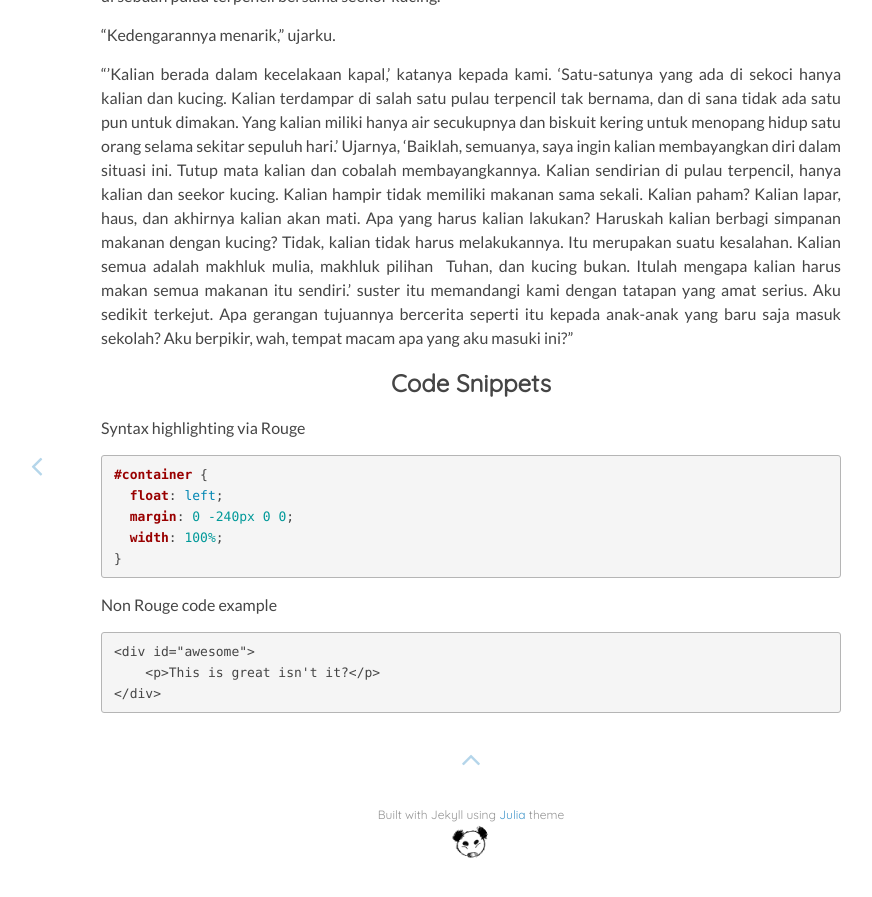
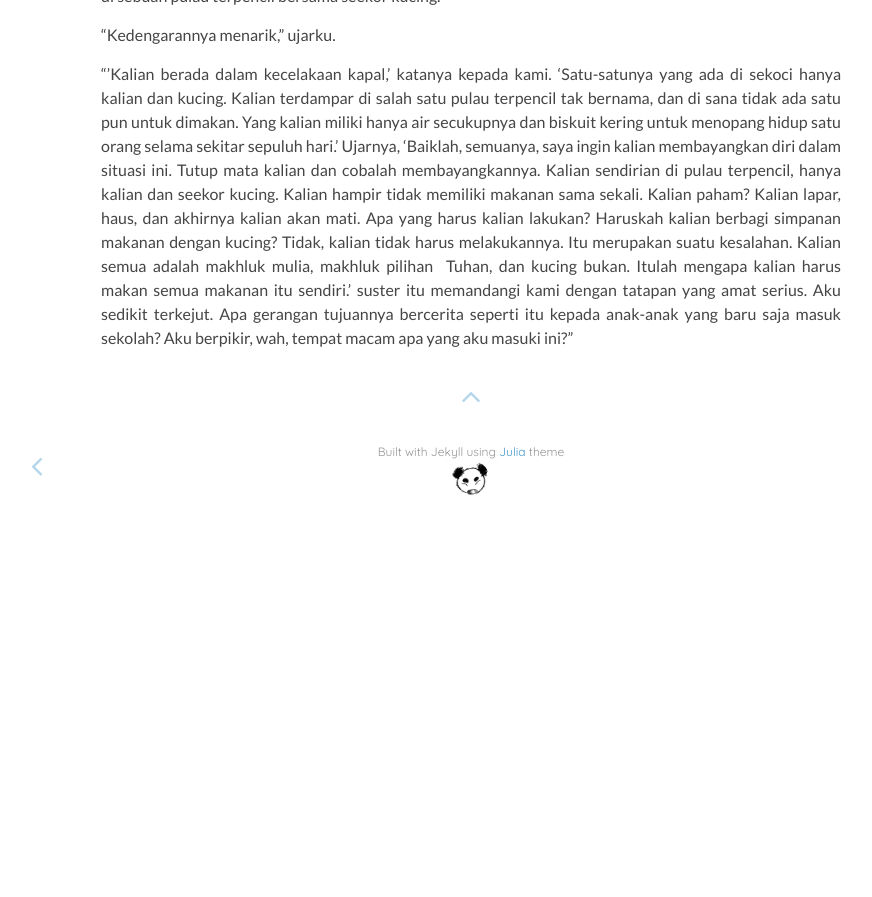
Before and after one commit to armandioalif/ennui, a Jekyll site: the page built from _posts/2018-4-8-kucing-pemakan-manusia.md, in a window 1280 px wide and 900 px high, scrolled down 2290 px. Shown: the top 897 px of the window, without its empty margins (169-1041 px from the left). Built offline with Jekyll 4.4.1, drawn with Linux system fonts in a browser that asks for light colours; nearby versions of some CDN libraries; our own code applies the rules of GitHub Pages for plain Markdown files; comment, search, counter and statistics services are not loaded; after the commit the page ends 2827 px from its top, so only the background shows below that.

Commit message:
Update 2018-4-8-kucing-pemakan-manusia.md

````diff
--- a/_posts/2018-4-8-kucing-pemakan-manusia.md
+++ b/_posts/2018-4-8-kucing-pemakan-manusia.md
@@ -51,21 +51,3 @@ Izumi tidak tertawa. Ia menghisap rokok dan mengeluarkan asapnya dengan sangat p
 “Kedengarannya menarik,” ujarku.
 
 “’Kalian berada dalam kecelakaan kapal,’ katanya kepada kami. ‘Satu-satunya yang ada di sekoci hanya kalian dan kucing. Kalian terdampar di salah satu pulau terpencil tak bernama, dan di sana tidak ada satu pun untuk dimakan. Yang kalian miliki hanya air secukupnya dan biskuit kering untuk menopang hidup satu orang selama sekitar sepuluh hari.’ Ujarnya, ‘Baiklah, semuanya, saya ingin kalian membayangkan diri dalam situasi ini. Tutup mata kalian dan cobalah membayangkannya. Kalian sendirian di pulau terpencil, hanya kalian dan seekor kucing. Kalian hampir tidak memiliki makanan sama sekali. Kalian paham? Kalian lapar, haus, dan akhirnya kalian akan mati. Apa yang harus kalian lakukan? Haruskah kalian berbagi simpanan makanan dengan kucing? Tidak, kalian tidak harus melakukannya. Itu merupakan suatu kesalahan. Kalian semua adalah makhluk mulia, makhluk pilihan  Tuhan, dan kucing bukan. Itulah mengapa kalian harus makan semua makanan itu sendiri.’ suster itu memandangi kami dengan tatapan yang amat serius. Aku sedikit terkejut. Apa gerangan tujuannya bercerita seperti itu kepada anak-anak yang baru saja masuk sekolah? Aku berpikir, wah, tempat macam apa yang aku masuki ini?”
-
-## Code Snippets
-
-Syntax highlighting via Rouge
-
-```css
-#container {
-  float: left;
-  margin: 0 -240px 0 0;
-  width: 100%;
-}
-```
-
-Non Rouge code example
-
-    <div id="awesome">
-        <p>This is great isn't it?</p>
-    </div>
````
